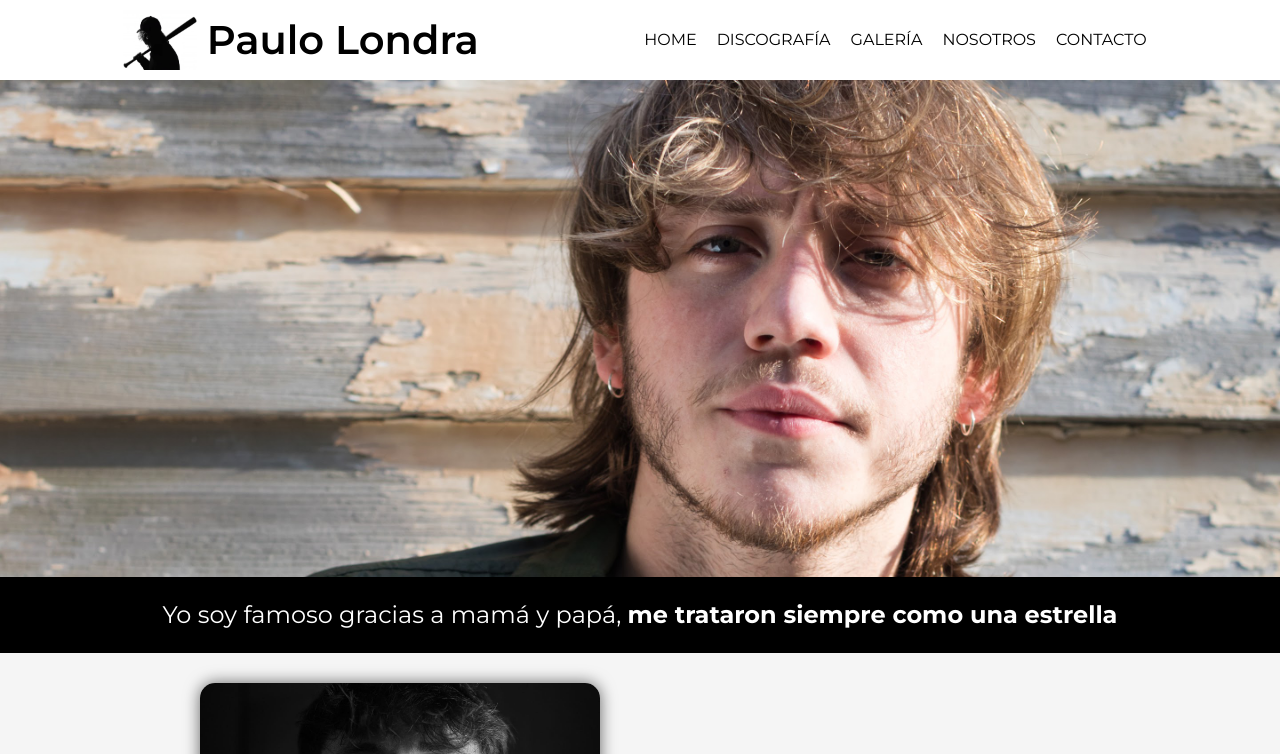
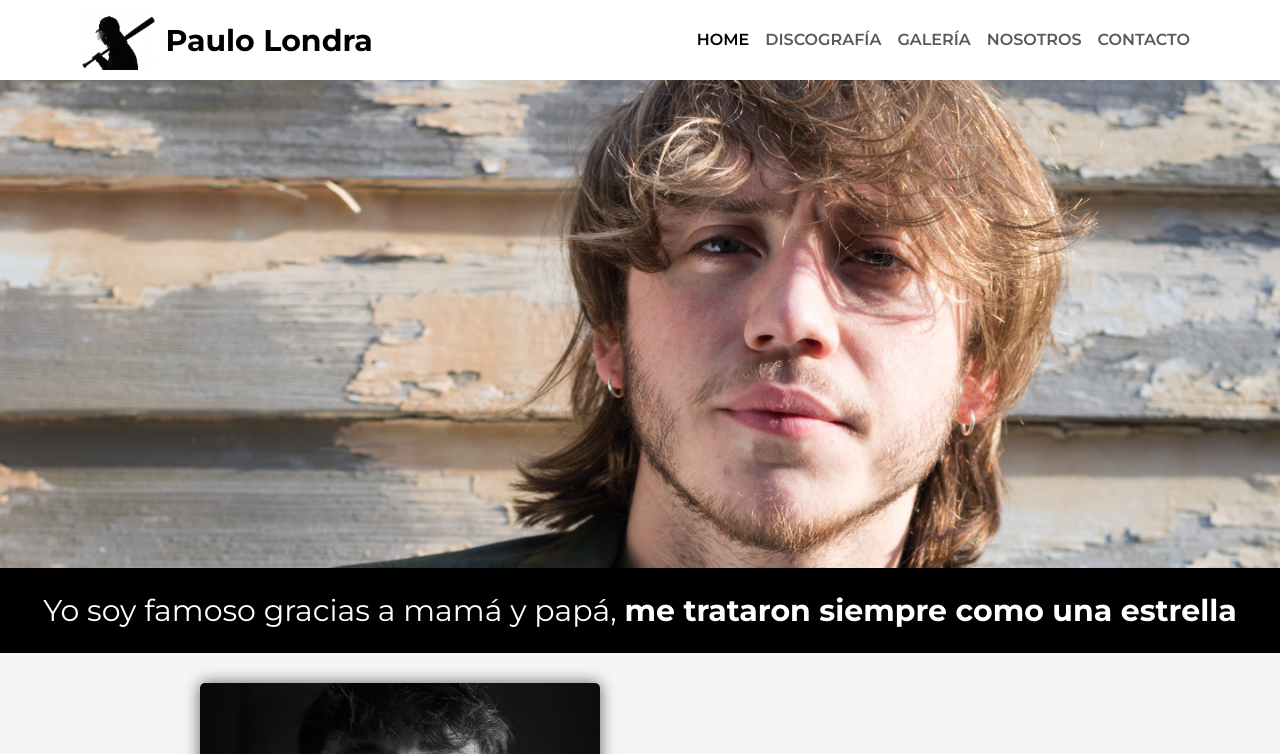
Before and after one commit to arenasesteban/PreEntrega2Arenas, a plain HTML site: page index.html in a window 1280 px wide. Shown: the top 754 px of the page. Drawn offline with nearby package versions, Linux system fonts and the light colour scheme.

Commit message:
Navbar con Boostrap en index.html

```diff
--- a/css/style.css
+++ b/css/style.css
@@ -2,19 +2,11 @@
     margin: 0;
     padding: 0;
     box-sizing: border-box;
-    font-family: 'Montserrat', sans-serif;
 }
 
 body {
     font-family: 'Montserrat', sans-serif;
-    display: grid;
-    grid-template-columns: 1fr;
-    grid-template-rows: 80px auto 120px;
-    grid-template-areas:
-        "header"
-        "main"
-        "footer"
-    ;
+    background-color: whitesmoke;
 }
 
 h1, h2, h3, p, ul {
@@ -23,13 +15,7 @@ h1, h2, h3, p, ul {
 
 /* HEADER */
 header {
-    width: 100%;
-    display: flex;
-    justify-content: space-evenly;
-    align-items: center;
-    position: fixed;
-    background-color: white;
-    grid-area: header;
+    margin-bottom: 80px;
     z-index: 9999;
 }
 
@@ -38,56 +24,55 @@ a {
     color: #000;
 }
 
-.logo-container {
-    height: 80px;
+.navbar {
+    padding: 5px;
+    background-color: white !important;
+}
+
+.navbar-brand {
+    font-size: 30px;
+    font-weight: 700;
     display: flex;
     flex-direction: row;
     justify-content: center;
     align-items: center;
-    font-size: 20px;
 }
 
-.logo-container h1 {
-    font-weight: 600;
+.navbar-brand img {
+    height: 60px;
+    margin-right: 10px;
 }
 
-.logo-container img {
-    margin-right: 10px;
-    height: 60px;
-}
-
-nav ul {
+.navbar-nav a {
+    height: 50px;
+    font-size: 16px;
+    font-weight: 600;
     display: flex;
-}
-
-nav a {
-    height: 50px;
-    display: flex;
+    justify-content: center;
     align-items: center;
-    font-size: 16px;
     text-transform: uppercase;
     padding: 0 10px;
 }
 
-nav li {
+.navbar-nav li {
     font-weight: 400;
     list-style: none;
     border-radius: 5px;
 }
 
-nav li:hover {
+.navbar-nav li:hover {
     background-color: #eee;
     transition: 0.5s;
 }
 
 /* FOOTER */
 footer {
+    height: 130px;
     display: flex;
     flex-direction: column;
     justify-content: center;
     align-items: center;
     background-color: #cfcfcf;
-    grid-area: footer;
 }
 
 .description-container {
@@ -98,7 +83,7 @@ footer {
 }
 
 .description-home {
-    font-weight: 600;
+    font-weight: 700;
     font-size: 26px;
 }
 
@@ -118,8 +103,8 @@ footer {
 
 /* MAIN */
 main {
+    height: auto;
     background-color: whitesmoke;
-    grid-area: main;
 }
 
 /* HOME */
@@ -141,7 +126,7 @@ main {
 
 .banner-content {
     width: 100%;
-    font-size: 24px;
+    font-size: 30px;
     color: white;
     text-align: center;
     padding: 20px 0;
@@ -183,13 +168,13 @@ main {
 }
 
 .biography-description p {
-    max-width: 500px;
+    width: 500px;
     font-size: 20px;
 }
 
 .biography-image img {
     width: 400px;
-    border-radius: 15px;
+    border-radius: 5px;
     box-shadow: 0 0 16px rgba(0, 0, 0, .6);
 }
 
--- a/index.html
+++ b/index.html
@@ -14,24 +14,35 @@
     <body>
         <!-- HEADER -->
         <header>
-            <!-- Logo -->
-            <div class="logo-container">
-                <a href="./index.html">
-                    <img src="./images/logo.jpg" alt="Logo">
-                </a>
-                <a href="./index.html">
-                    <h1>Paulo Londra</h1>
-                </a>
-            </div>
-            <!-- Menu -->
-            <nav>
-                <ul>
-                    <li><a href="./index.html">Home</a></li>
-                    <li><a href="./pages/discografia.html">Discografía</a></li>
-                    <li><a href="./pages/galeria.html">Galería</a></li>
-                    <li><a href="./pages/clubfans.html">Nosotros</a></li>
-                    <li><a href="./pages/contacto.html">Contacto</a></li>
-                </ul>
+            <nav class="navbar navbar-expand-xl fixed-top">
+                <div class="container">
+                    <a class="navbar-brand" href="#">
+                        <img src="./images/logo.jpg" alt="Logo" class="d-inline-block align-text-top">
+                        Paulo Londra
+                    </a>
+                    <button class="navbar-toggler" type="button" data-bs-toggle="collapse" data-bs-target="#navbarTogglerDemo2" aria-controls="navbarTogglerDemo2" aria-expanded="false" aria-label="Toggle navigation">
+                    <span class="navbar-toggler-icon"></span>
+                    </button>
+                    <div class="collapse navbar-collapse show justify-content-end" id="navbarTogglerDemo2">
+                        <ul class="navbar-nav">
+                            <li class="nav-item">
+                            <a class="nav-link active" aria-current="page" href="#">Home</a>
+                            </li>
+                            <li class="nav-item">
+                            <a class="nav-link" href="./pages/discografia.html">Discografía</a>
+                            </li>
+                            <li class="nav-item">
+                            <a class="nav-link" href="./pages/galeria.html">Galería</a>
+                            </li>
+                            <li class="nav-item">
+                            <a class="nav-link" href="./pages/clubfans.html">Nosotros</a>
+                            </li>
+                            <li class="nav-item">
+                            <a class="nav-link" href="./pages/contacto.html">Contacto</a>
+                            </li>
+                        </ul>
+                    </div>
+                </div>
             </nav>
         </header>
         <!-- MAIN -->
@@ -85,7 +96,7 @@
         <footer>
             <div class="description-container">
                 <div class="description-home">
-                    <a href="./index.html">
+                    <a href="#">
                         <p>Paulo Londra</p>
                     </a>
                 </div>
```
